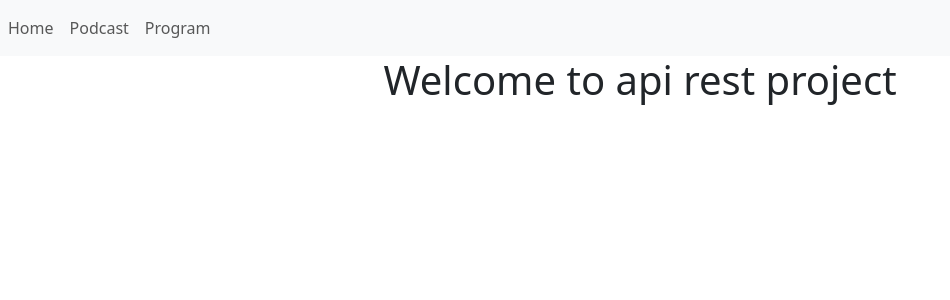
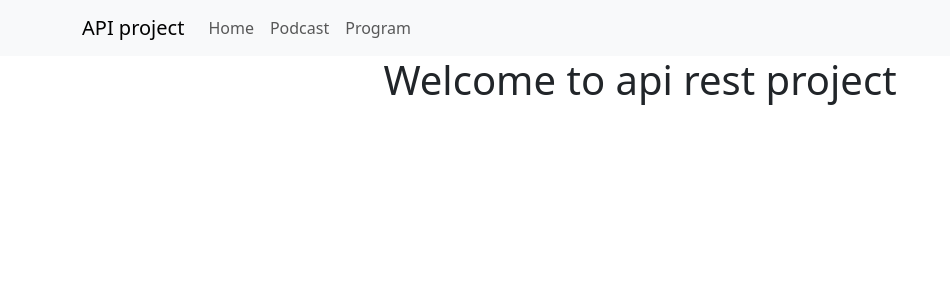
Before and after one commit to arseneRuben/Prog1144, a React (Create React App) app in the folder client/: page / in a window 1280 px wide. Shown: the top 300 px of the page, without its empty margins (0-950 px from the left). Built offline with nearby package versions, Linux system fonts and the light colour scheme.

Commit message:
added some style in the navbar

```diff
--- a/client/src/components/Navbar.js
+++ b/client/src/components/Navbar.js
@@ -1,25 +1,47 @@
-import React from 'react'
-import "bootstrap/dist/css/bootstrap.min.css"
-import { Button } from 'bootstrap'
+import React from 'react';
+import 'bootstrap/dist/css/bootstrap.min.css';
+import { Button } from 'bootstrap';
 
 const Navbar = () => {
   return (
-    <nav className='navbar navbar-expand-lg navbar-light bg-light'>
-        <div className='collapse navbar-collapse'>
-            <ul className='navbar-nav'>
-                <li className='nav-item active'>
-                    <a className='nav-link' href='/'> Home </a>
-                </li>
-                <li className='nav-item '>
-                    <a className='nav-link' href='/podcasts'> Podcast </a>
-                </li>
-                <li className='nav-item '>
-                    <a className='nav-link' href='/programs'> Program </a>
-                </li>
-            </ul>
+    <nav className="navbar navbar-expand-lg navbar-light bg-light">
+      <div className="container">
+        <a className="navbar-brand" href="/">
+          API project
+        </a>
+        <button
+          className="navbar-toggler"
+          type="button"
+          data-toggle="collapse"
+          data-target="#navbarSupportedContent"
+          aria-controls="navbarSupportedContent"
+          aria-expanded="false"
+          aria-label="Toggle navigation"
+        >
+          <span className="navbar-toggler-icon"></span>
+        </button>
+        <div className="collapse navbar-collapse" id="navbarSupportedContent">
+          <ul className="navbar-nav ml-auto">
+            <li className="nav-item">
+              <a className="nav-link" href="/">
+                Home
+              </a>
+            </li>
+            <li className="nav-item">
+              <a className="nav-link" href="/podcasts">
+                Podcast
+              </a>
+            </li>
+            <li className="nav-item">
+              <a className="nav-link" href="/programs">
+                Program
+              </a>
+            </li>
+          </ul>
         </div>
+      </div>
     </nav>
-  )
-}
+  );
+};
 
-export default Navbar
+export default Navbar;
```
